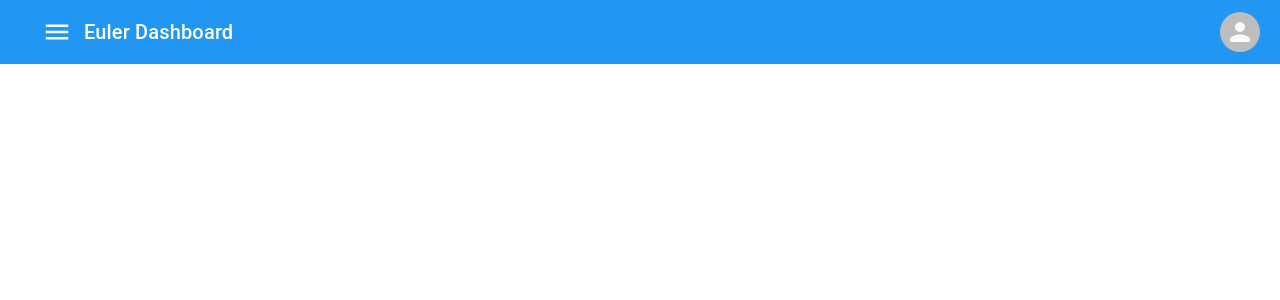
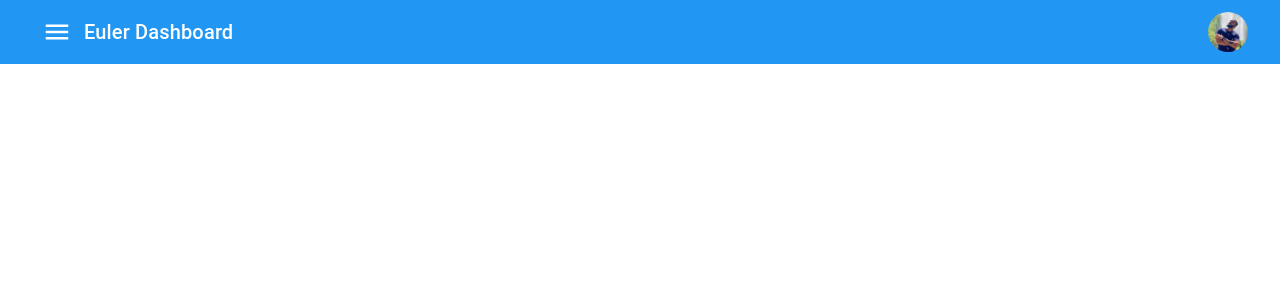
Before and after one commit to eulerreisf/eulerdash, a React (Create React App) app: page / in a window 1280 px wide. Shown: the top 300 px of the page. Built offline with nearby package versions, Linux system fonts and the light colour scheme.

Commit message:
User avatar implementation

```diff
--- /dev/null
+++ b/jsconfig.json
@@ -0,0 +1,5 @@
+{
+  "compilerOptions": {
+    "baseUrl": "src"
+  }
+}
--- a/src/Components/Dashboard/Header/Components/UserAvatar.js
+++ b/src/Components/Dashboard/Header/Components/UserAvatar.js
@@ -1,6 +1,10 @@
 import React from 'react';
-import { Avatar } from '@material-ui/core';
+import { Avatar, IconButton } from '@material-ui/core';
 
-export const UserAvatar = () => <Avatar alt='Euler das Virgens' />;
+export const UserAvatar = () => (
+	<IconButton>
+		<Avatar alt='Euler das Virgens' src='/images/avatar/eulerAvatar.jpeg' />
+	</IconButton>
+);
 
 export default UserAvatar;
```
Also changed, not shown: public/images/avatar/eulerAvatar.jpeg (added).
